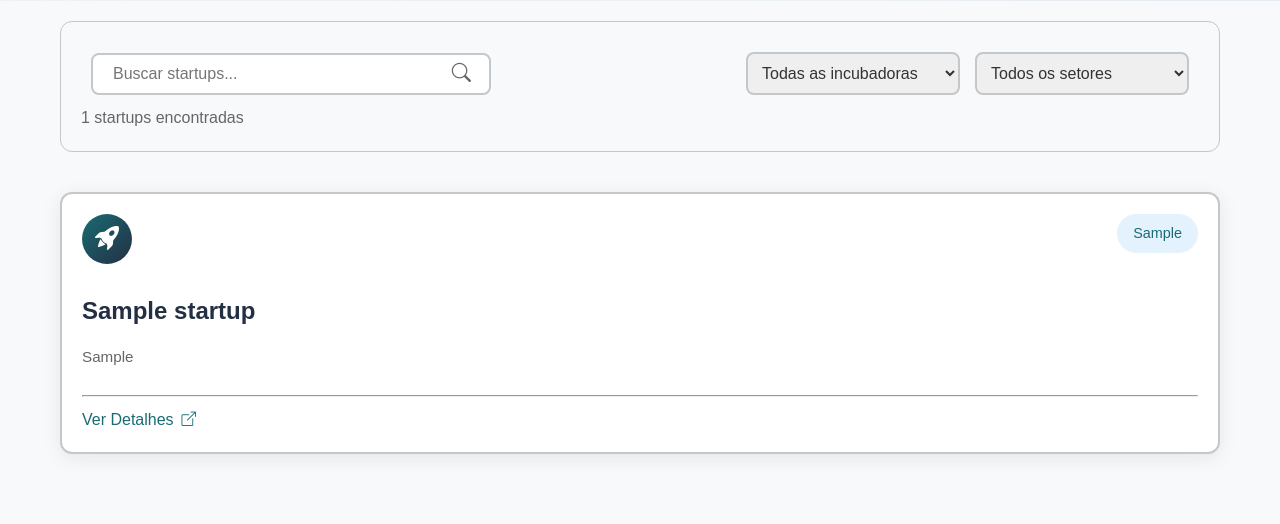
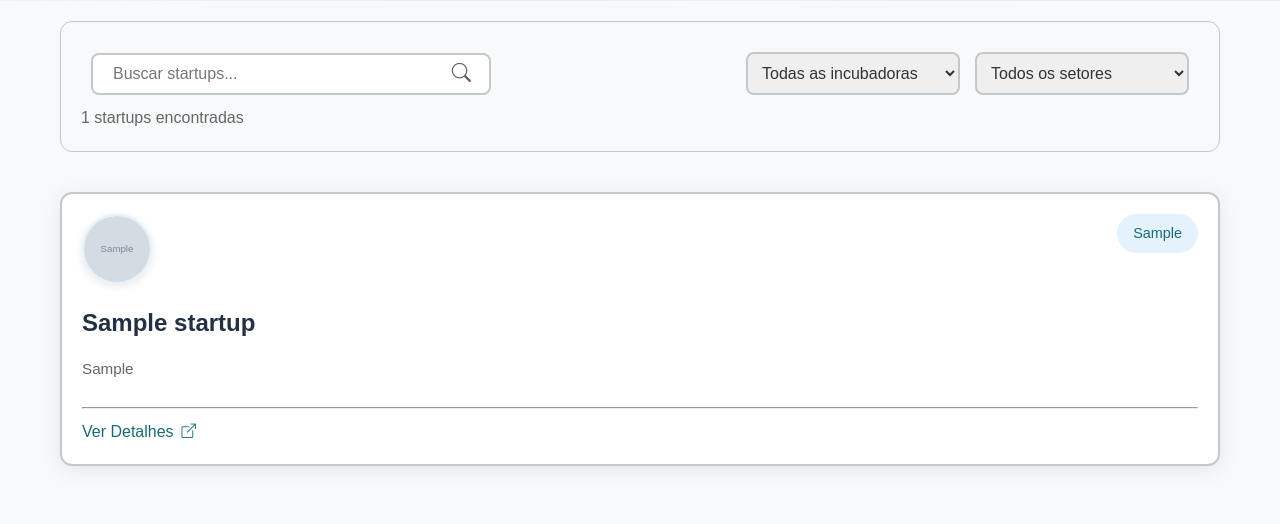
Before and after one commit to crislymss/Janela_Ideias, a Django app: page /catalogo/ in a window 1280 px wide. Shown: the part 545-1069 px from the top of the page. Run offline with Django 5.2, Linux system fonts and the light colour scheme; tables that the repository leaves empty hold one stand-in row (values such as "Sample post"); grey boxes marked "Sample" are stand-in pictures; some web fonts are replaced.

Commit message:
feat: Implementa sistema dinâmico de imagens das startups
- Adiciona exibição dinâmica de fotos das startups no catálogo e perfil
- Sistema puxa fotos do banco de dados quando disponíveis
- Fallback para ícone de foguete quando startup não tem foto
- Aumenta tamanho das imagens no catálogo (50px → 70px)
- Configura painel admin para exibir campo logo_startup

```diff
--- a/inova/admin.py
+++ b/inova/admin.py
@@ -59,7 +59,7 @@ class StartupAdmin(admin.ModelAdmin):
     """
 
     # Lista de campos que aparecem na listagem de todas as startups
-    list_display = ('nome_startup', 'setor_atuacao', 'ano_fundacao')
+    list_display = ('nome_startup', 'setor_atuacao', 'ano_fundacao', 'logo_startup')
 
     # Adicione os inlines à página de edição da Startup
     inlines = [
--- a/static/css/catalogo.css
+++ b/static/css/catalogo.css
@@ -222,8 +222,8 @@ body {
 }
 
 .icon-bg {
-    width: 50px;
-    height: 50px;
+    width: 70px;
+    height: 70px;
     background: linear-gradient(135deg, #1a6b74, #232f42);
     border-radius: 50%;
     display: flex;
@@ -234,7 +234,16 @@ body {
 
 .icon-bg i {
     color: white;
-    font-size: 1.5rem;
+    font-size: 2rem;
+}
+
+.startup-logo {
+    width: 70px;
+    height: 70px;
+    border-radius: 50%;
+    object-fit: cover;
+    border: 2px solid #e3f2fd;
+    box-shadow: 0 2px 8px rgba(0,0,0,0.1);
 }
 
 .incubadora {
--- a/static/css/perfil.css
+++ b/static/css/perfil.css
@@ -33,7 +33,9 @@ body.perfil-page {
     height: 140px;
     border-radius: 50%;
     margin-right: 25px;
-    border: 1px solid white;
+    border: 3px solid white;
+    object-fit: cover;
+    box-shadow: 0 4px 15px rgba(0,0,0,0.1);
 }
 
 .banner-content h1 {
--- a/templates/catalogo.html
+++ b/templates/catalogo.html
@@ -101,9 +101,13 @@
                                 <div class="startup-card">
                                     <div class="card-header">
                                         <div class="startup-icon">
-                                            <div class="icon-bg">
-                                                <i class="bi bi-rocket-takeoff-fill"></i>
-                                            </div>
+                                            {% if startup.logo_startup %}
+                                                <img src="{{ startup.logo_startup.url }}" alt="Logo da {{ startup.nome_startup }}" class="startup-logo">
+                                            {% else %}
+                                                <div class="icon-bg">
+                                                    <i class="bi bi-rocket-takeoff-fill"></i>
+                                                </div>
+                                            {% endif %}
                                         </div>
                                         <span class="setor-tag">{{ startup.setor_atuacao }}</span>
                                     </div>
--- a/templates/perfil.html
+++ b/templates/perfil.html
@@ -41,8 +41,8 @@
         <div class="profile-container">
 
             <section class="startup-banner">
-                <img src="{% if startup.logo %}{{ startup.logo.url }}{% else %}{% static 'images/logo-startup.png' %}{% endif %}"
-                     alt="Logo da {{ startup.nome }}" class="startup-logo">
+                <img src="{% if startup.logo_startup %}{{ startup.logo_startup.url }}{% else %}{% static 'images/logo-startup.png' %}{% endif %}"
+                     alt="Logo da {{ startup.nome_startup }}" class="startup-logo">
                 <div class="banner-content">
                     <h1>{{ startup.nome_startup }}</h1>
                     <span class="tag">{{ startup.setor_atuacao }}</span>
```
Also changed, not shown: project_context.md (+24 -0 lines).
